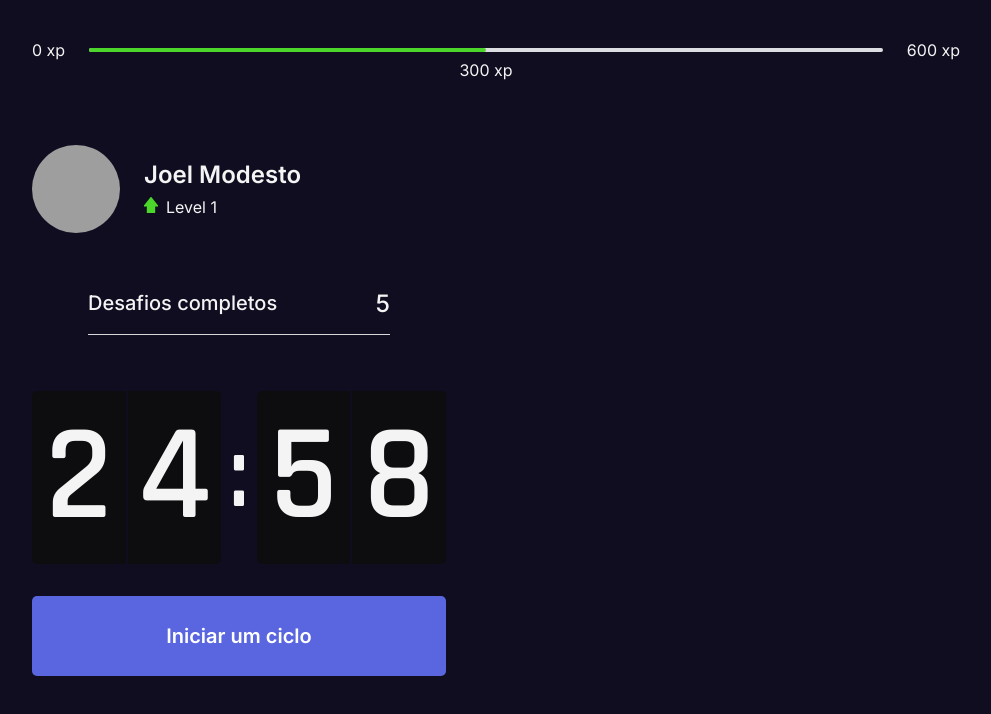
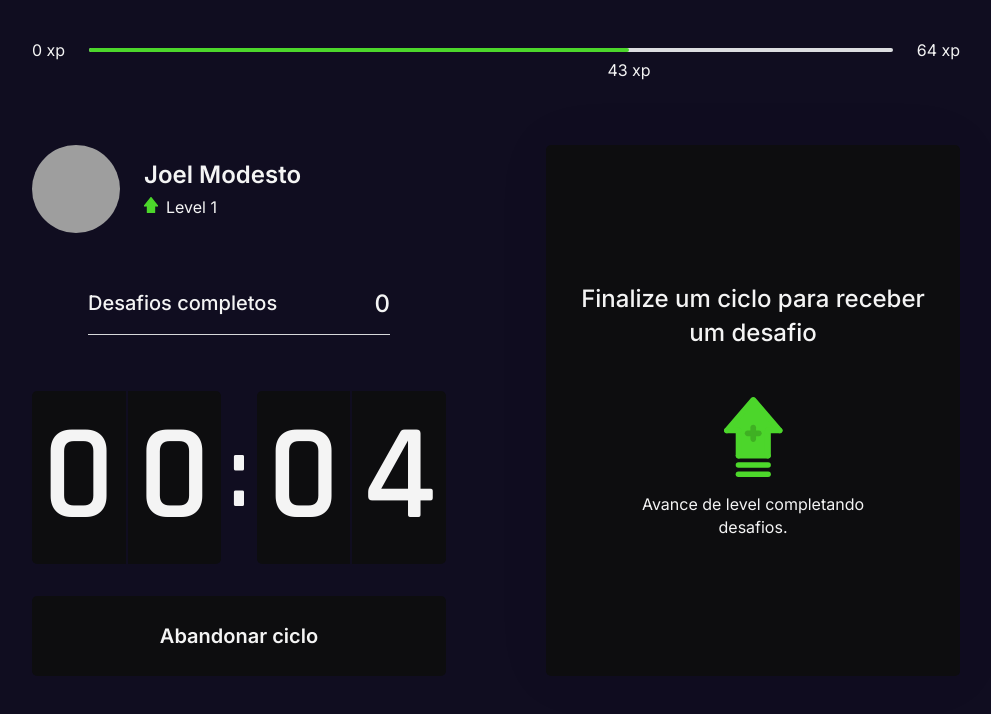
Before and after one commit to joelmss93/Moveit-NLW4, a Next.js app: page / in a window 1280 px wide. Both pictures are taken after a click on the button "Iniciar um ciclo". Shown: the top 714 px of the page, without its empty margins (144-1135 px from the left). Built offline with nearby package versions, Linux system fonts and the light colour scheme; grey boxes are pictures that could not be loaded.

Commit message:
added uncommited changes

```diff
--- /dev/null
+++ b/challenges.json
@@ -0,0 +1,62 @@
+[
+  {
+    "type": "body",
+    "description": "Estique um de seus braços com a palma da mão virada para frente e puxe os dedos para cima por 10 segundos por mão.",
+    "amount": 80
+  },
+  {
+    "type": "body",
+    "description": "Estique seu braço contra o peito e puxe-o utilizando o outro braço por 10 segundos por braço.",
+    "amount": 60
+  },
+  {
+    "type": "body",
+    "description": "Puxe seu pescoço com a ajuda da mão para a direita e para a esquerda, permanecendo na posição por alguns segundos.",
+    "amount": 70
+  },
+  {
+    "type": "body",
+    "description": "Com as duas mãos na parte de trás da cabeça, leve-a para baixo, alongando a parte de trás da região.",
+    "amount": 60
+  },
+  {
+    "type": "body",
+    "description": "Cruze as pernas e desça com as mãos esticadas em direção ao chão. Repita o movimento com a outra perna na frente.",
+    "amount": 100
+  },
+  {
+    "type": "body",
+    "description": "Sentado, abra as pernas e tente encostar as palmas das mãos no chão, repita 3 vezes por 5 segundos.",
+    "amount": 80
+  },
+  {
+    "type": "body",
+    "description": "Puxe o joelho de encontro ao peito e segure, troque de perna após 10 segundos.",
+    "amount": 50
+  },
+  {
+    "type": "body",
+    "description": "Sentado, cruze uma perna e incline seu tronco à frente, troque de perna após 10 segundos.",
+    "amount": 80
+  },
+  {
+    "type": "eye",
+    "description": "Sentado, feche os olhos e cubra-os com as palmas da mão durante 2 minutos, depois abra normalmente.",
+    "amount": 90
+  },
+  {
+    "type": "eye",
+    "description": "Em algum ambiente aberto, olhe o mais longe que puder em quatro direções por 3s, mexa apenas os olhos. Repita 3 vezes.",
+    "amount": 140
+  },
+  {
+    "type": "eye",
+    "description": "Usando os polegares, massage a área abaixo das sobrancelhas em movimentos circulares por 15 segundos.",
+    "amount": 70
+  },
+  {
+    "type": "body",
+    "description": "Em pé, gire a cintura o máximo que puder para a esquerda, segure por cinco segundos. Repita para a direita.",
+    "amount": 90
+  }
+]
--- /dev/null
+++ b/src/components/ChallengeBox.tsx
@@ -0,0 +1,43 @@
+import { useContext } from 'react';
+import { ChallengeContext } from '../contexts/ChallengeContext';
+import styles from '../styles/components/ChallengeBox.module.css';
+
+export function ChallengeBox() {
+  const { activeChallenge, resetChallenge } = useContext(ChallengeContext);
+
+  return (
+    <div className={styles.challengeBoxContainer}>
+      {activeChallenge ? (
+        <div className={styles.challengeActive}>
+          <header>Ganhe {activeChallenge.amount} xp</header>
+
+          <main>
+            <img src={`icons/${activeChallenge.type}.svg`} alt="" />
+            <strong>Novo desafio</strong>
+            <p>{activeChallenge.description}</p>
+          </main>
+          <footer>
+            <button
+              type="button"
+              className={styles.challengeFailedButton}
+              onClick={resetChallenge}
+            >
+              Falhei
+            </button>
+            <button type="button" className={styles.challengeSucceededButton}>
+              Completei
+            </button>
+          </footer>
+        </div>
+      ) : (
+        <div className={styles.challengeNotActive}>
+          <strong>Finalize um ciclo para receber um desafio</strong>
+          <p>
+            <img src="icons/level-up.svg" alt="Level Up" />
+            Avance de level completando desafios.
+          </p>
+        </div>
+      )}
+    </div>
+  );
+}
--- a/src/components/CompletedChallenges.tsx
+++ b/src/components/CompletedChallenges.tsx
@@ -1,10 +1,14 @@
+import { useContext } from 'react';
+import { ChallengeContext } from '../contexts/ChallengeContext';
 import styles from '../styles/components/CompletedChallenges.module.css';
 
 export function CompletedChallenges() {
+  const { challengesCompleted } = useContext(ChallengeContext);
+
   return (
     <div className={styles.completedChallengesContainer}>
       <span>Desafios completos</span>
-      <span>5</span>
+      <span>{challengesCompleted}</span>
     </div>
   );
 }
--- a/src/components/Countdown.tsx
+++ b/src/components/Countdown.tsx
@@ -1,9 +1,15 @@
-import { useCallback, useEffect, useState } from 'react';
+import { useCallback, useContext, useEffect, useState } from 'react';
+import { ChallengeContext } from '../contexts/ChallengeContext';
 import styles from '../styles/components/Countdown.module.css';
 
+let countdownTimeout: NodeJS.Timeout;
+
 export function Countdown() {
-  const [time, setTime] = useState(25 * 60);
-  const [active, setActive] = useState(false);
+  const { startNewChallenge } = useContext(ChallengeContext);
+
+  const [time, setTime] = useState(0.1 * 60);
+  const [isActive, setIsActive] = useState(false);
+  const [hasFinshed, setHasFinished] = useState(false);
 
   const minutes = Math.floor(time / 60);
   const seconds = time % 60;
@@ -12,15 +18,25 @@
   const [secondLeft, secondRight] = String(seconds).padStart(2, '0').split('');
 
   useEffect(() => {
-    if (active && time > 0) {
-      setTimeout(() => {
+    if (isActive && time > 0) {
+      countdownTimeout = setTimeout(() => {
         setTime(time - 1);
       }, 1000);
+    } else if (isActive && time === 0) {
+      setHasFinished(true);
+      setIsActive(false);
+      startNewChallenge();
     }
-  }, [active, time]);
+  }, [isActive, startNewChallenge, time]);
 
   const startCountdown = useCallback(() => {
-    setActive(true);
+    setIsActive(true);
+  }, []);
+
+  const resetCountdown = useCallback(() => {
+    clearTimeout(countdownTimeout);
+    setIsActive(false);
+    setTime(0.1 * 60);
   }, []);
 
   return (
@@ -37,6 +53,21 @@
         </div>
       </div>
 
+      {hasFinshed ? (
+        <button disabled className={styles.countdownButton}>
+          Ciclo encerrado
+        </button>
+      ) : (
+        <>
+          {isActive ? (
+            <button
+              type="button"
+              className={`${styles.countdownButton} ${styles.countdownButtonActive}`}
+              onClick={resetCountdown}
+            >
+              Abandonar ciclo
+            </button>
+          ) : (
             <button
               type="button"
               className={styles.countdownButton}
@@ -44,6 +75,9 @@
             >
               Iniciar um ciclo
             </button>
+          )}
+        </>
+      )}
     </div>
   );
 }
--- a/src/components/ExperienceBar.tsx
+++ b/src/components/ExperienceBar.tsx
@@ -1,17 +1,29 @@
+import { useContext } from 'react';
+import { ChallengeContext } from '../contexts/ChallengeContext';
 import styles from '../styles/components/ExperienceBar.module.css';
 
 export function ExperienceBar() {
+  const { currentExperience, experienceToNextLevel } = useContext(
+    ChallengeContext,
+  );
+
+  const percentToNextLevel =
+    Math.round(currentExperience * 100) / experienceToNextLevel;
+
   return (
     <header className={styles.experienceBar}>
       <span>0 xp</span>
       <div>
-        <div style={{ width: '50%' }}>
-          <span className={styles.currentExperience} style={{ left: '50%' }}>
-            300 xp
+        <div style={{ width: `${percentToNextLevel}%` }}>
+          <span
+            className={styles.currentExperience}
+            style={{ left: `${percentToNextLevel}%` }}
+          >
+            {currentExperience} xp
           </span>
         </div>
       </div>
-      <span>600 xp</span>
+      <span>{experienceToNextLevel} xp</span>
     </header>
   );
 }
--- /dev/null
+++ b/src/contexts/ChallengeContext.tsx
@@ -0,0 +1,67 @@
+import { createContext, ReactNode, useCallback, useState } from 'react';
+import challenges from '../../challenges.json';
+
+interface Challenge {
+  type: 'body' | 'eye';
+  description: string;
+  amount: number;
+}
+
+interface ChallengeContextData {
+  level: number;
+  currentExperience: number;
+  experienceToNextLevel: number;
+  challengesCompleted: number;
+  activeChallenge: Challenge;
+  levelUp: () => void;
+  startNewChallenge: () => void;
+  resetChallenge: () => void;
+}
+
+interface ChallengesProviderProps {
+  children: ReactNode;
+}
+
+export const ChallengeContext = createContext({} as ChallengeContextData);
+
+export function ChallengesProvider({ children }: ChallengesProviderProps) {
+  const [level, setLevel] = useState(1);
+  const [currentExperience, SetCurrentExperience] = useState(43);
+  const [challengesCompleted, setChallengesCompleted] = useState(0);
+
+  const [activeChallenge, setActiveChallenge] = useState(null);
+
+  const experienceToNextLevel = Math.pow((level + 1) * 4, 2);
+
+  const levelUp = useCallback(() => {
+    setLevel(+1);
+  }, []);
+
+  const startNewChallenge = useCallback(() => {
+    const randomChallengeIndex = Math.floor(Math.random() * challenges.length);
+    const challenge = challenges[randomChallengeIndex];
+
+    setActiveChallenge(challenge);
+  }, []);
+
+  const resetChallenge = useCallback(() => {
+    setActiveChallenge(null);
+  }, []);
+
+  return (
+    <ChallengeContext.Provider
+      value={{
+        level,
+        currentExperience,
+        experienceToNextLevel,
+        challengesCompleted,
+        levelUp,
+        startNewChallenge,
+        activeChallenge,
+        resetChallenge,
+      }}
+    >
+      {children}
+    </ChallengeContext.Provider>
+  );
+}
--- a/src/pages/_app.tsx
+++ b/src/pages/_app.tsx
@@ -1,8 +1,16 @@
-import React from 'react';
 import '../styles/global.css';
 
+import {
+  ChallengeContext,
+  ChallengesProvider,
+} from '../contexts/ChallengeContext';
+
 function MyApp({ Component, pageProps }) {
-  return <Component {...pageProps} />;
+  return (
+    <ChallengesProvider>
+      <Component {...pageProps} />
+    </ChallengesProvider>
+  );
 }
 
 export default MyApp;
--- a/src/pages/index.tsx
+++ b/src/pages/index.tsx
@@ -1,4 +1,5 @@
 import Head from 'next/head';
+import { ChallengeBox } from '../components/ChallengeBox';
 import { CompletedChallenges } from '../components/CompletedChallenges';
 import { Countdown } from '../components/Countdown';
 import { ExperienceBar } from '../components/ExperienceBar';
@@ -20,7 +21,9 @@
           <CompletedChallenges />
           <Countdown />
         </div>
-        <div />
+        <div>
+          <ChallengeBox />
+        </div>
       </section>
     </div>
   );
--- /dev/null
+++ b/src/styles/components/ChallengeBox.module.css
@@ -0,0 +1,109 @@
+.challengeBoxContainer {
+  height: 100%;
+
+  background: var(--black);
+  border-radius: 5px;
+  box-shadow: 0 0 60px rgba(0, 0, 0, 0.05);
+  padding: 1.5rem 2rem;
+
+  display: flex;
+  flex-direction: column;
+  align-items: center;
+  justify-content: center;
+
+  text-align: center;
+}
+
+.challengeNotActive {
+  display: flex;
+  flex-direction: column;
+  align-items: center;
+}
+
+.challengeNotActive strong {
+  font-size: 1.5rem;
+  font-weight: 500;
+  line-height: 1.4;
+}
+
+.challengeNotActive p {
+  display: flex;
+  flex-direction: column;
+  align-items: center;
+  line-height: 1.4;
+  max-width: 70%;
+  margin-top: 3rem;
+}
+
+.challengeNotActive p img {
+  margin-bottom: 1rem;
+}
+
+.challengeActive {
+  height: 100%;
+
+  display: flex;
+  flex-direction: column;
+}
+
+.challengeActive header {
+  color: var(--blue);
+  font-weight: 600;
+  font-size: 1.25rem;
+  padding: 0 2rem 1.5rem;
+  border-bottom: 1px solid var(--gray-line);
+}
+
+.challengeActive main {
+  flex: 1;
+  display: flex;
+  flex-direction: column;
+  align-items: center;
+  justify-content: center;
+}
+
+.challengeActive main strong {
+  font-weight: 600;
+  font-size: 2rem;
+  color: var(--tittle);
+  margin: 1.5rem 0 1rem;
+}
+
+.challengeActive main p {
+  line-height: 1.5;
+}
+
+.challengeActive footer {
+  display: grid;
+  grid-template-columns: 1fr 1fr;
+  gap: 1rem;
+}
+
+.challengeActive footer button {
+  height: 3rem;
+  display: flex;
+  align-items: center;
+  justify-content: center;
+
+  border: 0;
+  border-radius: 5px;
+
+  color: var(--white);
+
+  font-size: 1rem;
+  font-weight: 600;
+
+  transition: filter 0.2s;
+}
+
+.challengeActive footer button.challengeFailedButton {
+  background: var(--red);
+}
+
+.challengeActive footer button.challengeSucceededButton {
+  background: var(--green);
+}
+
+.challengeActive footer button:hover {
+  filter: brightness(0.8);
+}
--- a/src/styles/components/Countdown.module.css
+++ b/src/styles/components/Countdown.module.css
@@ -58,6 +58,22 @@
   transition: background-color 0.2s;
 }
 
-.countdownButton:hover {
+.countdownButton:not(:disabled):hover {
   background: var(--blue-dark);
 }
+
+.countdownButtonActive {
+  background: var(--black);
+  color: var(--tittle);
+}
+
+.countdownButtonActive:not(:disabled):hover {
+  background: var(--red);
+  color: var(--tittle);
+}
+
+.countdownButton:disabled {
+  background: var(--black);
+  color: var(--text);
+  cursor: not-allowed;
+}
```
Also changed, not shown: .eslintrc.json. Lines whose indentation alone changed are shown as unchanged.
